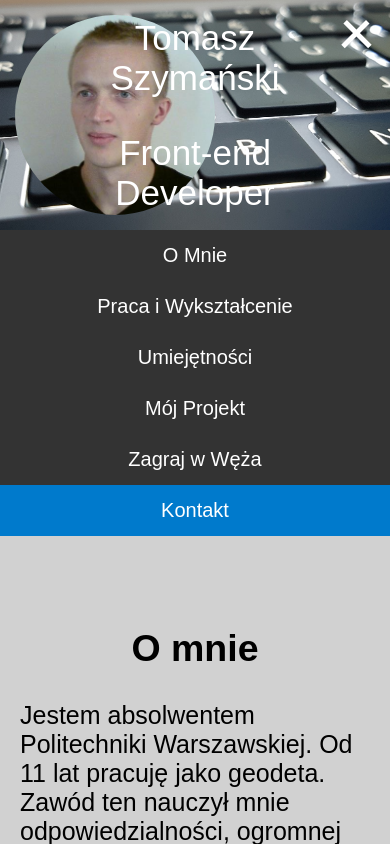
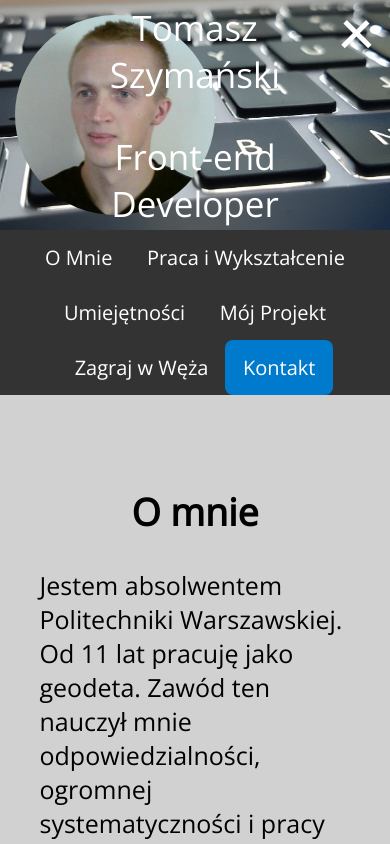
Before and after one commit to tszymanski86/portfolio, a plain HTML site: page index.html in a window 390 px wide. Both pictures are taken after a click on the element 357 px from the left and 34 px from the top of the page. Shown: the top 844 px of the page. Drawn offline with nearby package versions, Linux system fonts and the light colour scheme.

Commit message:
Add files via upload
Poprawiono wygląd menu.

```diff
--- a/index.html
+++ b/index.html
@@ -6,18 +6,9 @@
  <meta name="keywords" content="Tomasz Szymański, front-end, java script, portfolio" />
  <meta name="viewport" content="width=device-width, initial-scale=1">
  <title>Tomasz Szymański</title>
+ <link href="https://fonts.googleapis.com/css?family=Open+Sans&display=swap" rel="stylesheet">
  <link href="styles.css" rel="stylesheet">
  <script src='jquery-3.3.1.min.js'></script>
-
- <!-- Global site tag (gtag.js) - Google Analytics -->
-<script async src="https://www.googletagmanager.com/gtag/js?id=UA-154636592-1"></script>
-<script>
-  window.dataLayer = window.dataLayer || [];
-  function gtag(){dataLayer.push(arguments);}
-  gtag('js', new Date());
-  gtag('config', 'UA-154636592-1');
-</script>
-
 </head>
 
 <body>
@@ -30,6 +21,7 @@
        <div style="clear: both;"></div>
   </header>
 
+  <nav>
     <div id="navbar">
       <a id='link1' href="#About" class='active'>O Mnie</a>
       <a id='link2' href="#WorkEdu">Praca i Wykształcenie</a>
@@ -44,6 +36,7 @@
       <div class="bar2"></div>
       <div class="bar3"></div>
     </div>
+  </nav>
 
 <main>
   <section id='About'>
--- a/scripts.js
+++ b/scripts.js
@@ -58,7 +58,7 @@ function hamburgerMenu(){
   });
 
   window.addEventListener('resize', function() {
-    if (this.innerWidth >= 900) {
+    if (this.innerWidth >= 950) {
       Navbar.style.display = 'block';
       Hamburger.classList.remove('showMenu');
     } else {
@@ -319,5 +319,3 @@ function startSnake(){
 }
 
 }
-
-// przewijanie nie działa, nie do tego miejsca co trzeba, ucina nagłówki
--- a/styles.css
+++ b/styles.css
@@ -1,8 +1,9 @@
 body {
   margin: 0;
-  font-family: Arial, Helvetica, sans-serif;
+  font-family: 'Open Sans', sans-serif;
   font-size: 25px;
   background-color: rgb(209, 209, 209);
+  max-width: 1200px;
 }
 
 h1 {
@@ -43,7 +44,7 @@ header {
   transform: translate(-50%, -50%);
 }
 
-#navbar {
+nav {
   display: block;
   text-align: center;
   position: sticky;
@@ -58,6 +59,7 @@ header {
   color: white;
   padding: 14px 18px;
   margin: 0 -4px;
+  border-radius: 8px;
   text-decoration: none;
   font-size: 0.8em;
 }
@@ -72,17 +74,8 @@ header {
   color: white;
 }
 
-@media screen and (max-width: 1200px){
-  #headerText{
-    font-size: 1.2em;
-  }
 
-  #navbar a {
-    display:block;
-  }
-}
-
-@media screen and (max-width: 900px){
+@media screen and (max-width: 950px){
   #navbar {
     display: none;
   }
@@ -119,7 +112,10 @@ header {
   }
 }
 
-
+main {
+  width:90%;
+  margin: auto;
+}
 
 #history {
   z-index: -1;
@@ -265,7 +261,7 @@ header {
   text-align: center;
   font-size: 120%;
   background-color: #222;
-  padding: 24px 16px;
+  padding: 22px 16px;
   color: white;
   position: absolute;
   top:410px;
```
Lines whose indentation alone changed are shown as unchanged.
